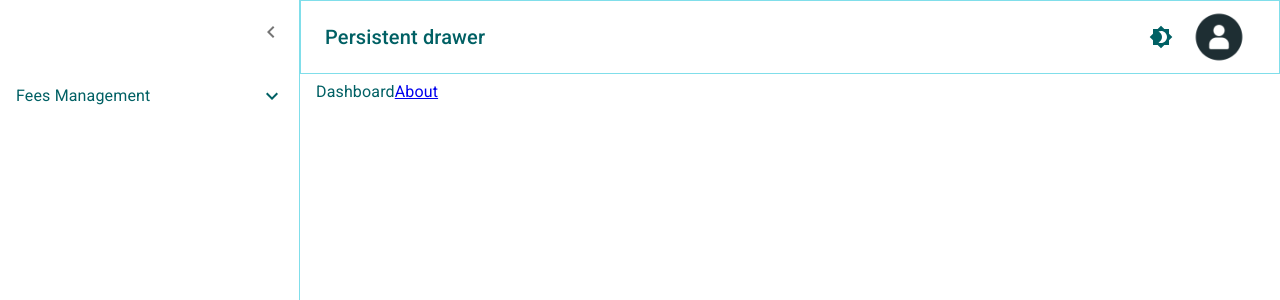
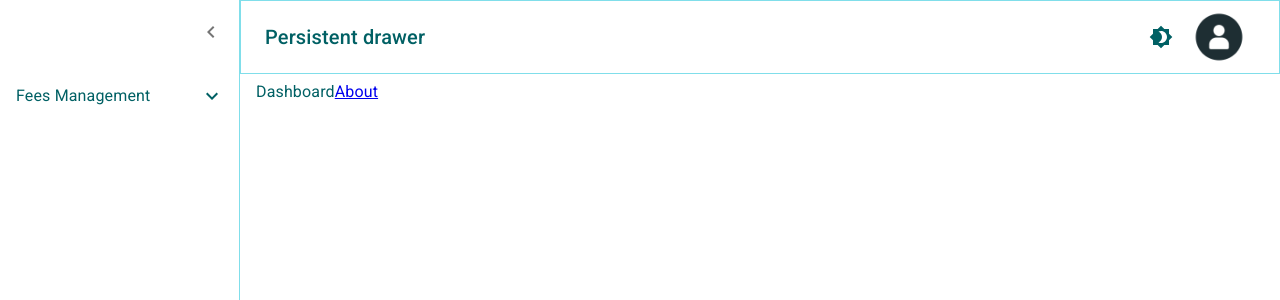
Before and after one commit to punpundada/mui-theme, a React (Vite) app: page / in a window 1280 px wide. Shown: the top 300 px of the page. Built offline with nearby package versions, Linux system fonts and the light colour scheme.

Commit message:
Changes in sidebar width and minor changes

```diff
--- a/src/App.tsx
+++ b/src/App.tsx
@@ -4,12 +4,12 @@ import { RouterProvider, createBrowserRouter } from "react-router-dom";
 import Layout from "./layouts/Layout";
 import Dashboard from "./pages/Dashboard";
 import Loader from "./components/Loader";
-// import NotFound from "./pages/error-pages/NotFound";
+
 const About = React.lazy(() => import("./pages/About"));
 const ContactUs = React.lazy(() => import("@/pages/ContactUs"));
 const NotFound = React.lazy(() => import("./pages/error-pages/NotFound"));
 const Settings = React.lazy(() => import("./pages/profile/Settings"));
-// import Settings from "./pages/profile/Settings";
+
 
 const router = createBrowserRouter([
   // {
--- a/src/components/layout-comps/ListButton.tsx
+++ b/src/components/layout-comps/ListButton.tsx
@@ -31,7 +31,7 @@ const ListButtons = (props: SideMenuItem) => {
             {subMenuVMList.map((item) => (
               <>
                 <ListItemButton
-                  sx={{ pl: 4 }}
+                  sx={{ pl: 3 }}
                   key={item.id}
                   onClick={
                     item.subOfSubMenuVMList?.length && item.subOfSubMenuVMList?.length > 0
@@ -79,7 +79,7 @@ const SubOfSubMenuList = ({
         {subOfSubMenuVmlist.map((item) => {
           return (
             <ListItemButton
-              sx={{ pl: 8 }}
+              sx={{ pl: 6 }}
               key={item.id}
               onClick={() => navigate(item.path)}
             >
--- a/src/hooks/useLocalStorage.ts
+++ b/src/hooks/useLocalStorage.ts
@@ -7,6 +7,7 @@ export const useLocalStorage = <T>(name: string) => {
       return item;
     } catch (error) {
       console.log(error);
+      return null
     }
   },[name]);
 
@@ -21,6 +22,7 @@ export const useLocalStorage = <T>(name: string) => {
       }
     } catch (error) {
       console.log(error);
+      return null
     }
   },[name]);
   return { setItem, getItem };
--- a/src/layouts/Layout.tsx
+++ b/src/layouts/Layout.tsx
@@ -11,15 +11,14 @@ import { ColorModeContext } from "@/context/colourModeContex";
 import { useLocalStorage } from "@/hooks/useLocalStorage";
 import { blueGrey, cyan } from "@mui/material/colors";
 import NavbarC1 from "./custom-1/NavBarC1";
-// import SideBarC1 from "./custom-1/SideBarC1";
 
 enum LayoutTheme {
   MAIN = "MAIN",
   CUSTOM = "CUSTOM",
 }
 
-const drawerWidth = 300;
-//if you are changin drawerWidth please change from Layout,NavBar and SideBar Files also
+const drawerWidth = 240;
+
 
 const Main = styled("main", { shouldForwardProp: (prop) => prop !== "open" })<{
   open?: boolean;
@@ -40,10 +39,12 @@ const Main = styled("main", { shouldForwardProp: (prop) => prop !== "open" })<{
   }),
 }));
 
+type ThemeMode = "light" | "dark";
+
 export default function Layout() {
-  const { getItem, setItem } = useLocalStorage<"light" | "dark">("mode");
-  const [mode, setMode] = React.useState<"light" | "dark">(
-    (getItem() as "light" | "dark") ?? "light"
+  const { getItem, setItem } = useLocalStorage<ThemeMode>("mode");
+  const [mode, setMode] = React.useState<ThemeMode>(
+    (getItem() as ThemeMode) ?? "light"
   );
   const colorMode = React.useMemo(
     () => ({
@@ -53,7 +54,7 @@ export default function Layout() {
           return prevMode === "light" ? "dark" : "light";
         });
       },
-      changeColourMode: (mode: "light" | "dark") => {
+      changeColourMode: (mode: ThemeMode) => {
         setItem(mode);
         setMode(mode);
       },
@@ -92,7 +93,7 @@ export default function Layout() {
     [mode]
   );
 
-  const isSmallScreen = useMediaQuery(theme.breakpoints.down("md"));
+  const isSmallScreen = useMediaQuery(theme.breakpoints.down("sm"));
 
   const [open, setOpen] = React.useState(!isSmallScreen);
 
@@ -104,36 +105,41 @@ export default function Layout() {
     setOpen(false);
   };
 
-  //Either CUSTOM or MAIN
-  const LAYOUT = localStorage.getItem("LAYOUT") ?? LayoutTheme.MAIN;
+  // Either CUSTOM or MAIN
+  const LAYOUT =
+    localStorage.getItem("LAYOUT") ??
+    (() => {
+      localStorage.setItem("LAYOYT", LayoutTheme.MAIN);
+      return LayoutTheme.MAIN;
+    })();
 
   return (
     <ColorModeContext.Provider value={colorMode}>
       <ThemeProvider theme={theme}>
-        <Box sx={{ display: "flex",}}>
+        <Box sx={{ display: "flex" }}>
           <CssBaseline />
           {LAYOUT && LAYOUT === LayoutTheme.MAIN ? (
             <>
-              <NavBar open={open} handleDrawerOpen={handleDrawerOpen} />
-              <SideBar handleDrawerClose={handleDrawerClose} open={open} />
+              <NavBar open={open} handleDrawerOpen={handleDrawerOpen}  drawerWidth={drawerWidth}/>
+              <SideBar handleDrawerClose={handleDrawerClose} open={open} drawerWidth={drawerWidth} />
             </>
           ) : (
             <>
               {isSmallScreen ? (
                 <>
-                  <NavBar open={open} handleDrawerOpen={handleDrawerOpen} />
-                  <SideBar handleDrawerClose={handleDrawerClose} open={open} />
+                  <NavBar open={open} handleDrawerOpen={handleDrawerOpen} drawerWidth={drawerWidth} />
+                  <SideBar handleDrawerClose={handleDrawerClose} open={open} drawerWidth={drawerWidth} />
                 </>
               ) : (
-                <NavbarC1  open={open} />
+                <NavbarC1 open={open} />
               )}
             </>
           )}
-        <ErrorBoundary>
-          <Main open={open} sx={{mt: LAYOUT === LayoutTheme.MAIN ? "64px" : "110px",}}>
-            <Outlet />
-          </Main>
-        </ErrorBoundary>
+          <ErrorBoundary>
+            <Main open={open} sx={{ mt: LAYOUT === LayoutTheme.MAIN ? "64px" : "110px" }}>
+              <Outlet />
+            </Main>
+          </ErrorBoundary>
         </Box>
       </ThemeProvider>
     </ColorModeContext.Provider>
--- a/src/layouts/main/Navbar.tsx
+++ b/src/layouts/main/Navbar.tsx
@@ -5,23 +5,23 @@ import MenuIcon from "@mui/icons-material/Menu";
 import ChangeModeButton from "@/components/layout-comps/ChangeModeButton";
 import UserAvatarMenu from "@/components/layout-comps/UserAvatarMenu";
 
-const drawerWidth = 300;
 //if you are changin drawerWidth please change from Layout,NavBar and SideBar Files also
 
 interface AppBarProps extends MuiAppBarProps {
   open?: boolean;
+  drawerwidth:number
 }
 
 const AppBar = styled(MuiAppBar, {
   shouldForwardProp: (prop) => prop !== "open",
-})<AppBarProps>(({ theme, open }) => ({
+})<AppBarProps>(({ theme, open,drawerwidth }) => ({
   transition: theme.transitions.create(["margin", "width"], {
     easing: theme.transitions.easing.sharp,
     duration: theme.transitions.duration.leavingScreen,
   }),
   ...(open && {
-    width: `calc(100% - ${drawerWidth}px)`,
-    marginLeft: `${drawerWidth}px`,
+    width: `calc(100% - ${drawerwidth}px)`,
+    marginLeft: `${drawerwidth}px`,
     transition: theme.transitions.create(["margin", "width"], {
       easing: theme.transitions.easing.easeOut,
       duration: theme.transitions.duration.enteringScreen,
@@ -32,12 +32,14 @@ const AppBar = styled(MuiAppBar, {
 const NavBar = ({
   open,
   handleDrawerOpen,
+  drawerWidth,
 }: {
   open: boolean;
   handleDrawerOpen: () => void;
+  drawerWidth:number
 }) => {
   return (
-    <AppBar position="fixed" open={open} variant="outlined" color="transparent">
+    <AppBar position="fixed" open={open} variant="outlined" color="transparent"  drawerwidth={drawerWidth}>
       <Toolbar>
         <Grid container justifyContent={"space-between"} alignItems={"center"}>
 
--- a/src/layouts/main/SideBar.tsx
+++ b/src/layouts/main/SideBar.tsx
@@ -95,9 +95,7 @@ const listItem = {
       precedence: 1,
     },
   ],
-};
-
-const drawerWidth = 300;
+}
 
 const DrawerHeader = styled("div")(({ theme }) => ({
   display: "flex",
@@ -110,9 +108,11 @@ const DrawerHeader = styled("div")(({ theme }) => ({
 const SideBarList = ({
   open,
   handleDrawerClose,
+  drawerWidth,
 }: {
   open: boolean;
   handleDrawerClose: () => void;
+  drawerWidth:number
 }) => {
   const theme = useTheme();
   return (
--- a/src/pages/error-pages/NotFound.tsx
+++ b/src/pages/error-pages/NotFound.tsx
@@ -2,7 +2,7 @@ import { Box, Typography } from "@mui/material"
 
 const NotFound = () => {
   return (
-    <Box sx={{display:"flex",justifyContent:'center',alignContent:'center',height:'',width:'100vw'}}>
+    <Box sx={{display:"flex",justifyContent:'center',alignContent:'center',height:'',width:'100vw', flexDirection:'column'}}>
       <Typography component={'h1'} >Error: 404 page not found.</Typography>
       <Typography component={'h5'}> Sorry, the page you're looking for cannot be accessed</Typography>
     </Box>
```
Also changed, not shown: src/layouts/main/MobileSideBar.tsx (added, +9 -0 lines).
